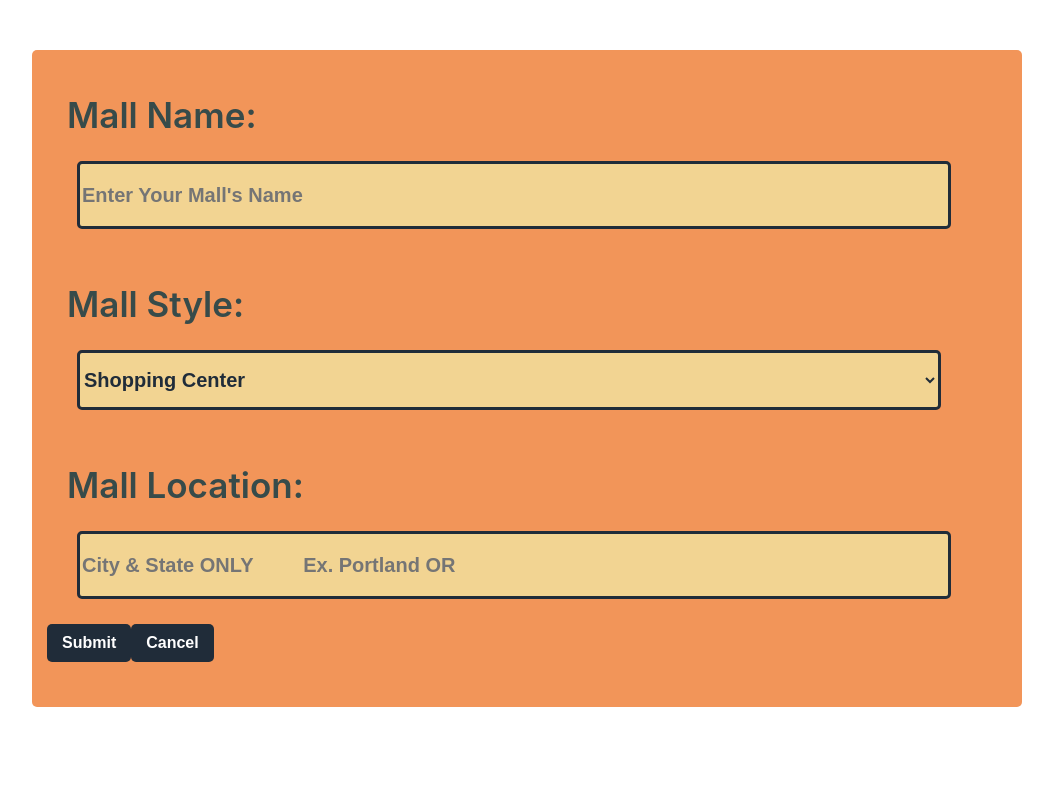
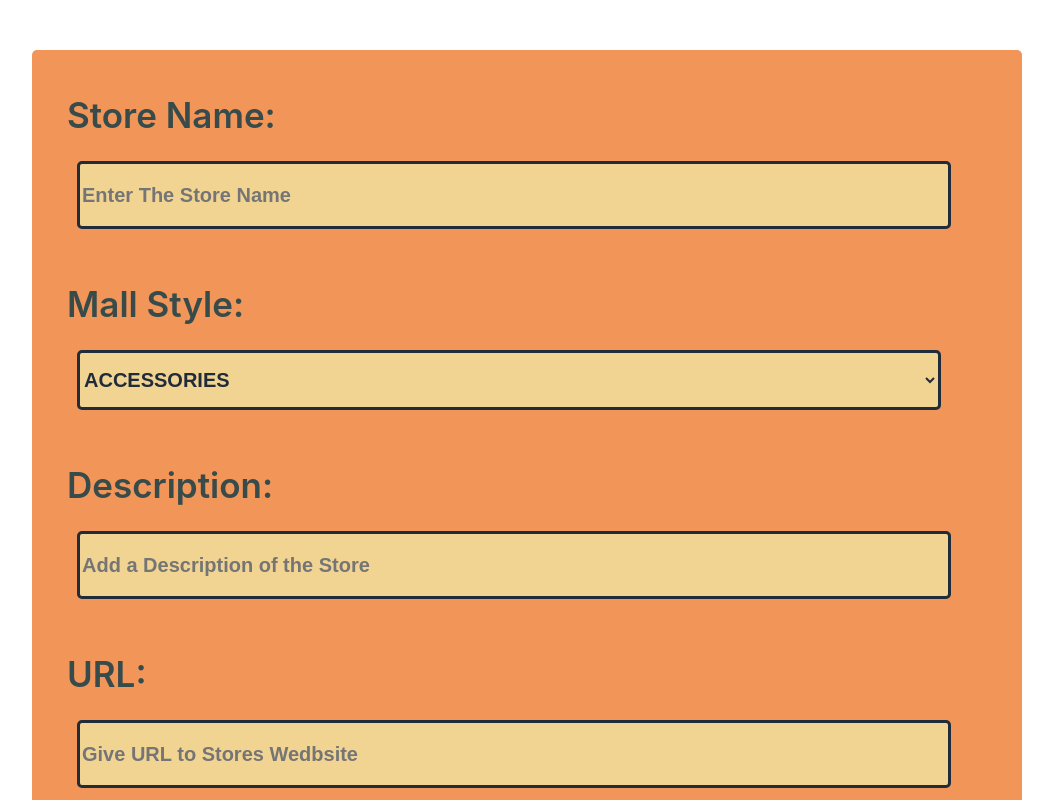
Before and after one commit to knharman/mall-directory, a React (Create React App) app in the folder client/: page / in a window 1280 px wide. Shown: the whole page, without its empty margins (113-1166 px from the left). Built offline with nearby package versions, Linux system fonts and the light colour scheme.

Commit message:
added image to store arrays

```diff
--- a/client/src/components/DeveloperAddNewStore/index.js
+++ b/client/src/components/DeveloperAddNewStore/index.js
@@ -49,8 +49,27 @@ function DeveloperAddNewMall({ onClose }) {
     setFormState((oldState) => ({
       ...oldState,
       [name]: value,
+    }))
+  };
+
+  const recieveInputs = (e) => {
+    const { name, value } = e.target;
+    console.log("whats my category", value)
+    setFormState((oldState) => ({
+      ...oldState,
+      [name]: value,
+    })).then((value) => {
+      const imaged = value.slice(0, 4);
+      console.log("consoling image", imaged)
+      setFormState((oldState) => ({
+        ...oldState,
+        image: imaged,
     }));
-  };
+  })};
+
+
+
+
 
 // TODO: fix and ADD_STORE mutation
   const [addStore, { error, loading, data }] = useMutation(ADD_STORE);
@@ -97,7 +116,7 @@ function DeveloperAddNewMall({ onClose }) {
                   <option
                     name={catName}
                     value={catName}
-                    onClick={recieveInput}
+                    onClick={recieveInputs}
                   >
                     {catName}
                   </option>
--- a/client/src/components/DeveloperAddNewStore/style.css
+++ b/client/src/components/DeveloperAddNewStore/style.css
@@ -0,0 +1,92 @@
+:root {
+  --customer1: #C5FFFD;
+  --customer2: #88D9E6;
+  --customer3: #8B8BAE;
+  --customer4: #526760;
+  --customer5: #374B4A;
+  --developer1: #202C39;
+  --developer2: #283845;
+  --developer3: #B8B08D;
+  --developer4: #F2D492;
+  --developer5: #F29559;
+  --white: #FFFFFF;
+}
+
+
+.modalContainer {
+	background: var(--developer5);
+	border-radius: 5px;
+	max-width: 100%;
+	margin: 50px auto;
+	padding: 15px;
+	width: 960px;
+}
+
+.modalTitle {
+	font-size: 18px;
+	font-weight: 600;
+	margin-bottom: 25px;
+}
+
+button {
+	background: var(--developer1);
+	border: 0;
+	border-radius: 5px;
+	color: #fff;
+	cursor: pointer;
+	font-size: 16px;
+	font-weight: 600;
+	margin-bottom: 30px;
+	padding: 10px 15px;
+}
+
+
+.modalBackdrop {
+	background: transparent;
+	bottom: 0;
+	left: 0;
+	overflow: auto;
+	position: fixed;
+	right: 0;
+	top: 0;
+	z-index: 1;
+}
+
+.box {
+  border: solid;
+  border-radius: 5px;
+  background-color: var(--developer3);
+  margin: 10px;
+}
+
+.inline {
+  display: flexbox;
+  width: 100%;
+  vertical-align: top;
+
+}
+
+.modalTitles {
+	font-size: 22px;
+	font-weight: 600;
+	margin-bottom: 25px;
+  margin-left: 20px;
+  color: var(--customer5);
+}
+
+.modalTextBox {
+	border: solid;
+  border-radius: 5px;
+  background-color: var(--developer4);
+  margin: 10px;
+	font-size: 20px;
+	font-weight: 600;
+	margin: 0px 30px 25px 30px;
+  color: var(--developer1);
+	width: 90%;
+	height: 60px;
+}
+
+.storeName{
+  font-size: 35px;
+}
--- a/client/src/pages/DeveloperHome.js
+++ b/client/src/pages/DeveloperHome.js
@@ -1,9 +1,9 @@
 import React from "react";
-import DeveloperAddNewMall from "../components/DeveloperAddNewMall";
+import DeveloperAddNewStore from "../components/DeveloperAddNewStore";
 
 const DeveloperHome = () => {
     return (
-        <DeveloperAddNewMall />
+        <DeveloperAddNewStore />
     )
 };
 
--- a/client/src/utils/mutations.js
+++ b/client/src/utils/mutations.js
@@ -30,3 +30,22 @@ export const ADD_MALL = gql`
     }
   }
 `;
+
+export const ADD_STORE = gql`
+  mutation addStore(
+    $mallName: String!
+    $style: String!
+    $location: String!
+  ) {
+    mall(
+      mallName: $mallName
+      style: $style
+      location: $location
+    ) {
+      token
+      user {
+        _id
+      }
+    }
+  }
+`;
```
